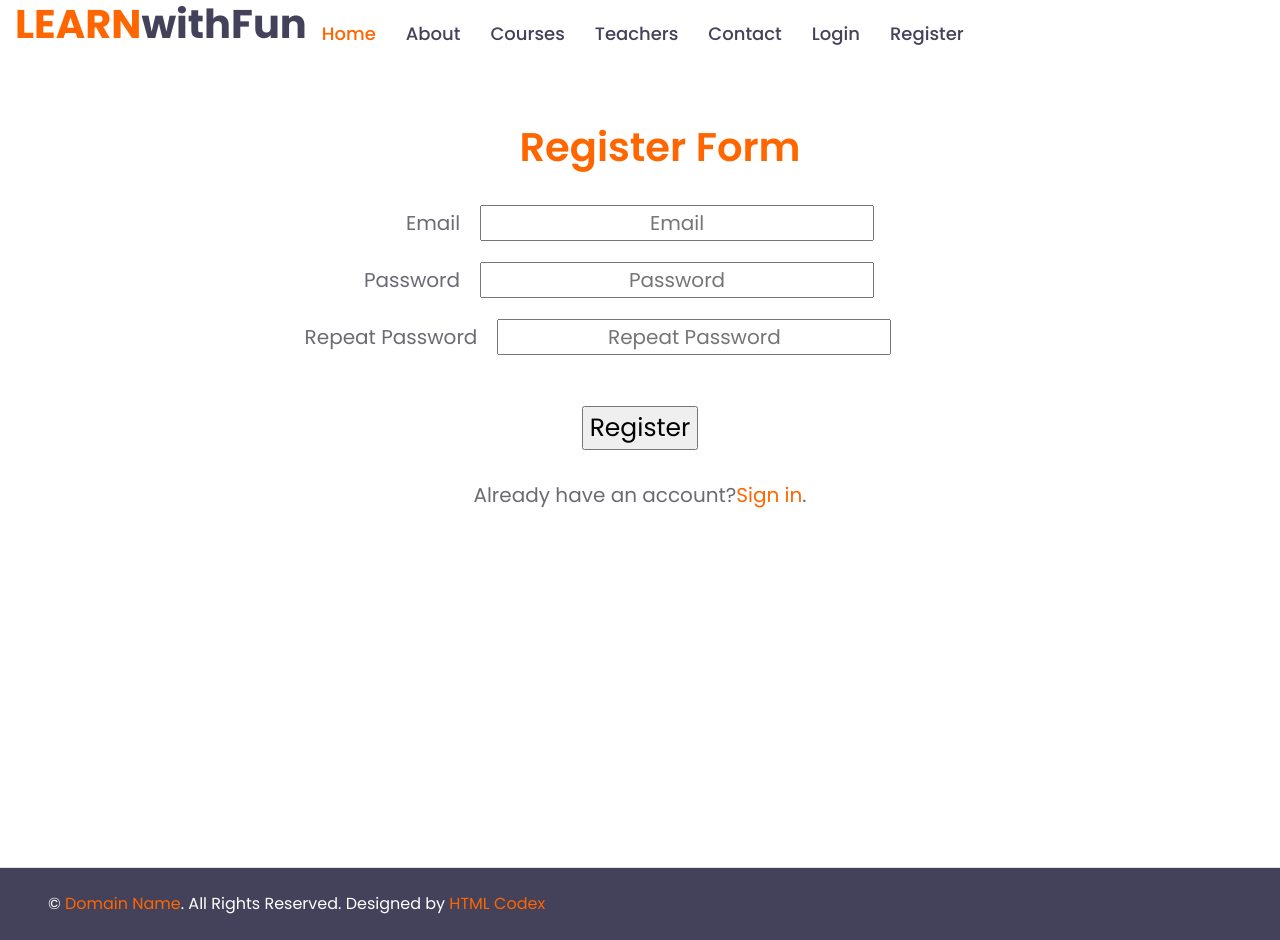
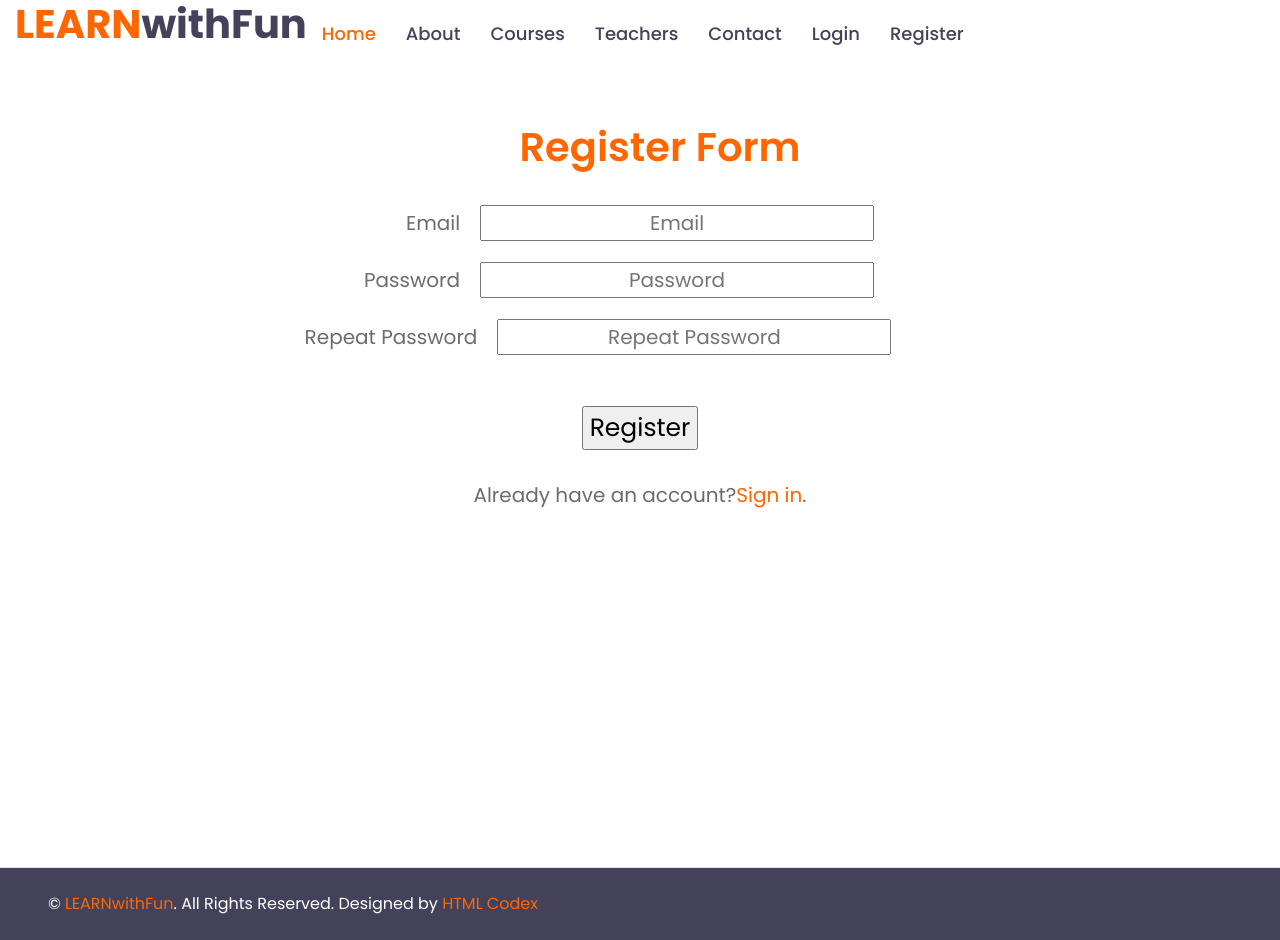
Before and after one commit to TeodorTod/Learn-With-Fun, a React (Create React App) app: page /register in a window 1280 px wide. Built offline with nearby package versions, Linux system fonts and the light colour scheme.

Commit message:
edit footer

```diff
--- a/src/components/Footer/Footer.js
+++ b/src/components/Footer/Footer.js
@@ -6,7 +6,7 @@ const Footer = () => {
         <div className="container-fluid bg-dark text-white border-top py-4 px-sm-3 px-md-5">
         <div className="row">
             <div className="col-lg-6 text-center text-md-left mb-3 mb-md-0">
-                <p className="m-0 text-white">&copy; <a href="#">Domain Name</a>. All Rights Reserved. Designed by <a href="https://htmlcodex.com">HTML Codex</a>
+                <p className="m-0 text-white">&copy; <a href="#">LEARNwithFun</a>. All Rights Reserved. Designed by <a href="https://htmlcodex.com">HTML Codex</a>
                 </p>
             </div>
         </div>
```
